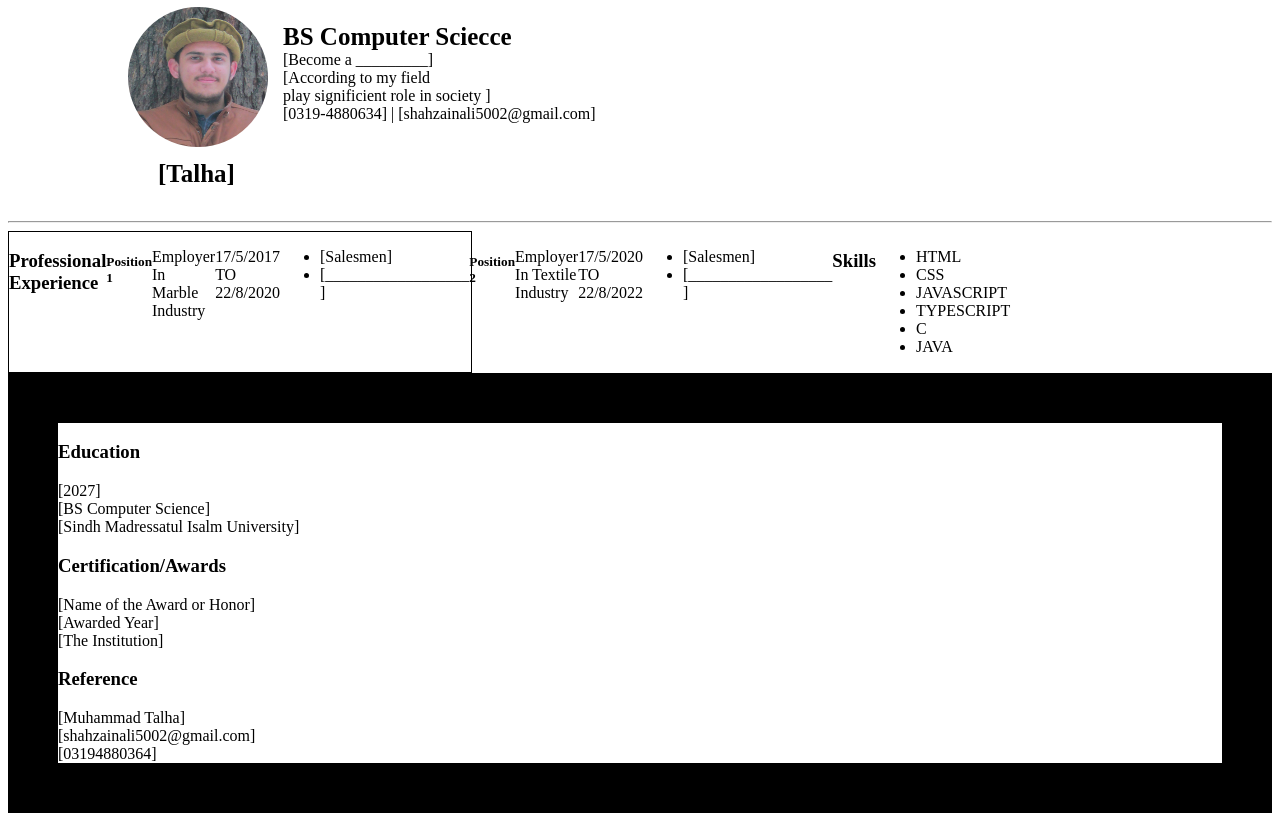
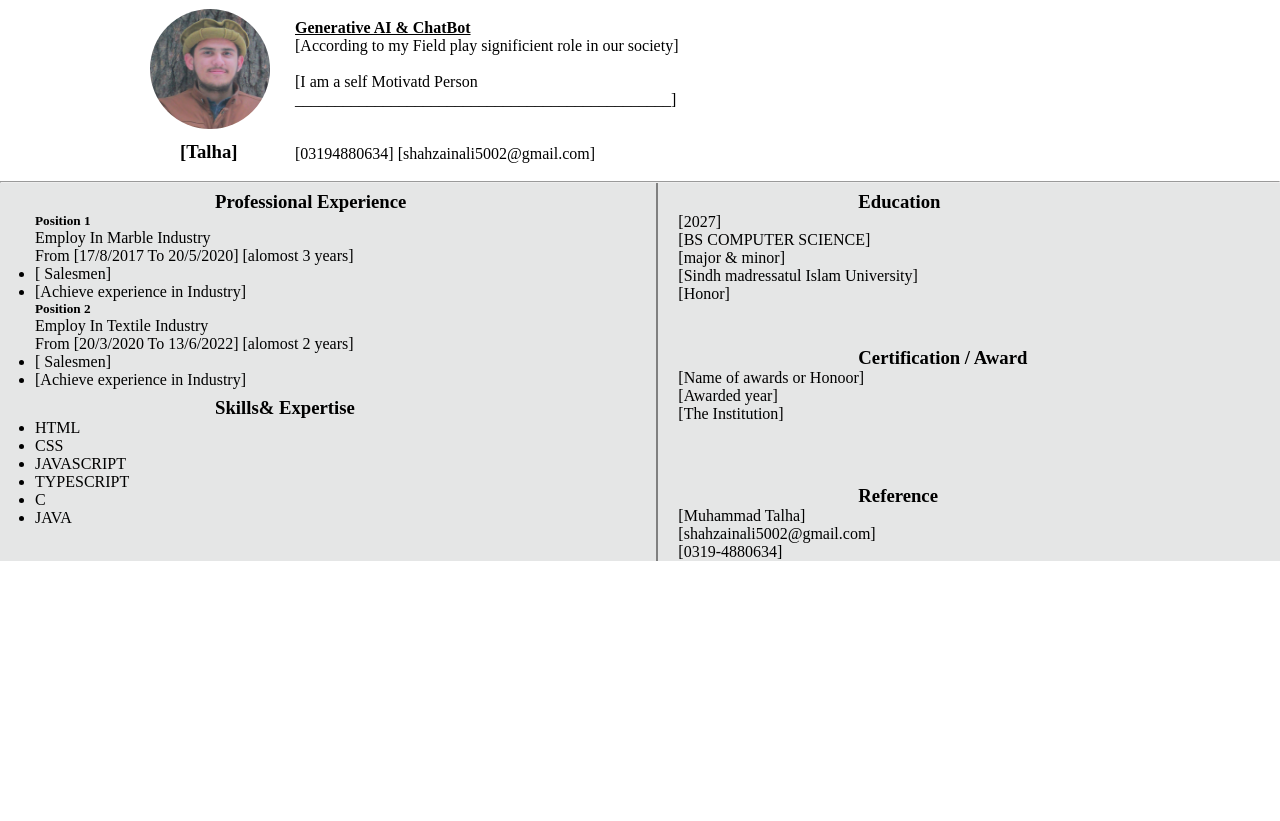
Before and after one commit to Muhammad361738/AI-Assignment, a plain HTML site: page CV/index.html in a window 1280 px wide. Shown: the part 73-894 px from the top of the page. After the commit the page ends 800 px from the top, so only its background shows below. Drawn offline with Linux system fonts and the light colour scheme.

Commit message:
complete cv

```diff
--- a/CV/index.html
+++ b/CV/index.html
@@ -10,41 +10,48 @@
     <center>
         <h1>CV TEMPLATE</h1>
     </center>
-       <!-- <img id="img" src="img.png.JPG" alt=""> -->
-        <div class="details">
-            <img id="img" src="img.png.JPG" alt="">
-            <P>
-             <b id="a">BS Computer sciecce</b> <br>
-             [Become a _________]
+        <div class="detail">
+            <div id="img">
+                <img src="img.png.JPG" alt="">
+                <h3>[Talha]</h3>
+            </div>
+            <div id="cv">
+         <h4> <u> Generative AI & ChatBot</u> </h4>
+         <p>[According to my Field play significient role in our society]</p>
                                                     <br>
-             [According to my field  <br>
-             play significient role in society ] <br>
-             [0319-4880634] | [shahzainali5002@gmail.com]</p>
+            <p>[I am a self Motivatd Person          <br>
+                _______________________________________________]  <br>
+             </p>
+             <br>
+             <br>
+                  <p>[03194880634]     [shahzainali5002@gmail.com]</p>
 
             </div>
-        <h4>[Talha]</h4>
+        </div>
+    <br>
         <hr>
 
-            <div class="row1">
-                <p>
-             <h3>
-                Professional Experience <br>
-             </h3>
+        <div class="main">
+            <div id="row1">
+                <h3>Professional Experience</h3>
                 <h5>Position 1</h5>
-             <p>Employer In Marble Industry</p>   <br>
-             <p>17/5/2017 TO 22/8/2020</p><br>
+                <p>Employ In Marble Industry <br>
+                   From [17/8/2017 To 20/5/2020] [alomost 3 years] <br>
                    <ul>
-                <li>[Salesmen]</li>
-                <li>[__________________ ]</li>
+                    <li>[ Salesmen]</li>
+                    <li>[Achieve experience in Industry]</li>
                    </ul>
+                </p>
                 <h5>Position 2</h5>
-             <p>Employer In Textile Industry</p>
-             <p>17/5/2020 TO 22/8/2022</p>
+                <p>Employ In Textile Industry <br>
+                   From [20/3/2020 To 13/6/2022] [alomost 2 years] <br>
                    <ul>
-                <li>[Salesmen]</li>
-                <li>[__________________ ]</li>
+                    <li>[ Salesmen]</li>
+                    <li>[Achieve experience in Industry]</li>
                    </ul>
-            <h3>Skills</h3>
+                </p>
+
+<h3>Skills& Expertise</h3>
                 <ul>
                     <li>HTML</li>
                     <li>CSS</li>
@@ -53,29 +60,37 @@
                     <li>C</li>
                     <li>JAVA</li>
                 </ul>
-            </p>
-            </div>
-
-            <div class="edu">
-                <h3>Education</h3>
-                <p>[2027] <br>
-                    [BS Computer Science] <br>
-                    [Sindh Madressatul Isalm University] <br>
-                </p>
-                <h3>Certification/Awards</h3>
-                <p>
-                    [Name of the Award or Honor] <br>
-                    [Awarded Year]   <br>
-                    [The Institution]  <br>
-                </p>
-                <h3>Reference</h3>
-                [Muhammad Talha] <br>
-                [shahzainali5002@gmail.com]  <br>
-                [03194880364]  <br>
-            </div>
 
 
 
+            </div>
+            <div id="row2">
+          <H3>Education</H3>
+          <p>
+            [2027]    <br>
+             [BS COMPUTER SCIENCE]  <br>
+             [major & minor]                        <br>
 
+             [Sindh madressatul Islam University]   <br>
+             [Honor]                                 <br>
+              <br>
+              <br>
+
+        </p>
+        <h3>Certification / Award</h3>
+         [Name of awards or Honoor]                 <br>
+         [Awarded year]                             <br>
+         [The Institution]                          <br>
+         <br>
+         <br>
+        <br>
+
+         <h3>Reference</h3>
+         [Muhammad Talha]                           <br>
+         [shahzainali5002@gmail.com]                <br>
+         [0319-4880634]                             <br>
+        </div>
+
+        </div>
 </body>
 </html>
--- a/CV/style.css
+++ b/CV/style.css
@@ -1,38 +1,48 @@
 
- #img{
+*{
+    margin: 0;
+    padding: 0%;
+}
+
+ h1{
+    background-color: green;
+    color: white;
+    padding: 15px;
+
+ }
+ .detail{
     display: flex;
-    height: 140px;
-    width: 140px;
+ }
+ .detail img{
+    margin-left: 150px;
+    margin-top: 15px;
+    height: 120px;
+    width: 120px;
     border-radius: 50%;
  }
-.details{
+h3{
+    margin-top: 8px;
+    margin-left: 180px;
+}
+#cv{
+    margin-top: 25px ;
+    padding-left: 25px;
+ }
+
+.main{
+
     display: flex;
-    margin-left: 120px;
-    gap: 15px;
-}
-#a{
-    text-size-adjust: 20px;
-    text-transform: capitalize;
-    font-size: 25px;
-}
-.row1{
-    display: flex;
-    border: 1px solid black;
-    margin-right: 800px;
+    gap: 250px;
+    background-color:rgba(125, 128, 128, 0.2);
+
+    /* background-color: gray; */
 
 }
-h4{
-    margin-top: 1%;
-    font-size: 25px;
-    margin-left: 150px;
+#row1{
+
+    padding-left: 35px;
 }
-.edu{
-
-  border: 1px  solid black;
-  border-width: 50px;
-  /* margin-left: 800px; */
-  /* margin-bottom:400; */
-    /* border-width: 70px; */
-
-
+#row2{
+    border-left: 2px solid gray;
+    padding-left: 20px;
 }
```
Lines whose indentation alone changed are shown as unchanged.
